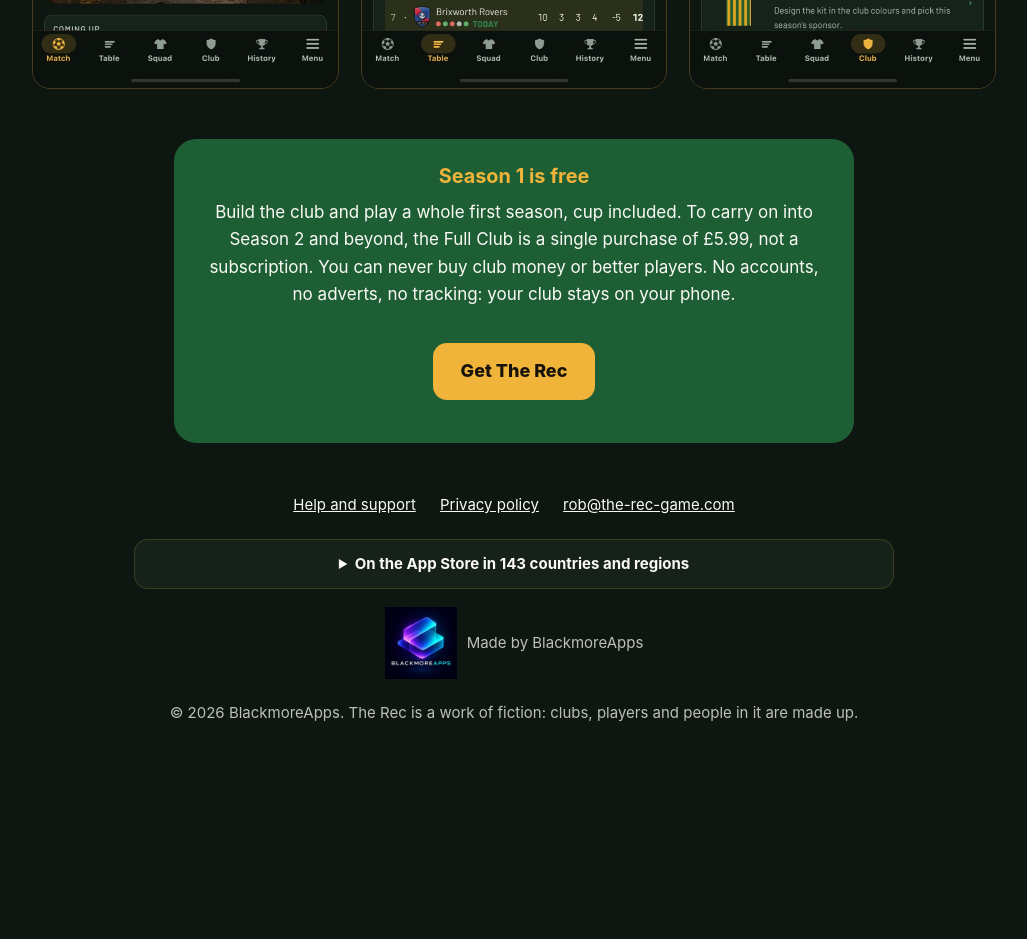
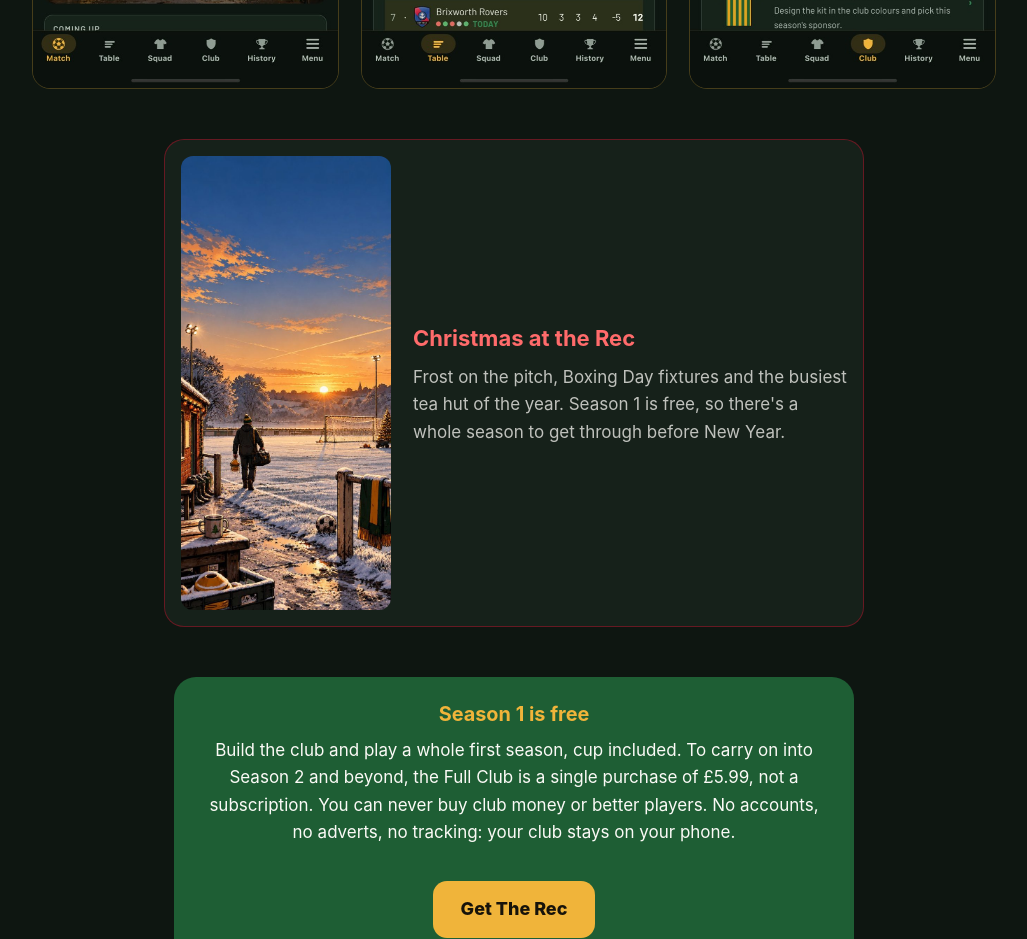
Before and after one commit to robblackmore-likelocker/the-rec-site, a plain HTML site: page index.html in a window 1280 px wide. Shown: the part 3720-4659 px from the top of the page, without its empty margins (126-1153 px from the left). Before the commit the page ends 4516 px from the top, so only its background shows below. Drawn offline with Linux system fonts and the light colour scheme.

Commit message:
Christmas at the Rec panel, with the game's own snowy Rec picture

```diff
--- a/index.html
+++ b/index.html
@@ -62,8 +62,14 @@
     .snow i { position: absolute; top: -12px; border-radius: 50%; background: #fff; opacity: .55; animation: fall linear infinite; }
     @keyframes fall { to { transform: translate3d(var(--drift, 20px), 105vh, 0); } }
     @media (prefers-reduced-motion: reduce) { .snow i { animation: none; display: none; } }
+    .xmas-panel { display: none; }
+    .xmas .xmas-panel { display: grid; grid-template-columns: minmax(0, 210px) 1fr; gap: 22px; align-items: center; max-width: 700px; margin: 50px auto 0; background: var(--card); border: 1px solid rgba(200,16,46,.45); border-radius: 20px; padding: 16px; }
+    .xmas-panel img { width: 100%; height: auto; border-radius: 12px; display: block; }
+    .xmas-panel h3 { color: #ff6b6b; margin: 0 0 8px; font-size: 22px; }
+    .xmas-panel p { margin: 0; color: var(--muted); }
     .wrap { position: relative; z-index: 1; }
     @media (max-width: 640px) { h2 { font-size: 22px; } .lede { font-size: 21px; } .story { gap: 10px; } .beat { padding: 8px; gap: 8px; border-radius: 14px; } .beat h3 { font-size: 15.5px; gap: 6px; } .beat h3 b { width: 22px; height: 22px; font-size: 12px; } .beat p { font-size: 13.5px; line-height: 1.45; } }
+    @media (max-width: 640px) { .xmas .xmas-panel { grid-template-columns: 120px 1fr; gap: 14px; padding: 12px; } .xmas-panel h3 { font-size: 18px; } .xmas-panel p { font-size: 14.5px; } }
     @media (max-width: 340px) { .story { grid-template-columns: 1fr; } }
   </style>
 </head>
@@ -127,6 +133,14 @@
       <img src="img/table.jpg" width="598" height="1300" loading="lazy" alt="The league table with every club's badge.">
       <img src="img/club.jpg" width="598" height="1300" loading="lazy" alt="The Club tab: the ground, funds and club people.">
     </div>
+
+    <section class="xmas-panel" aria-label="Christmas at the Rec">
+      <img src="img/xmas-rec.jpg" width="600" height="1297" loading="lazy" alt="The Rec under snow at sunset: a scarf on the fence, a mug on the tea hut and someone heading for the changing rooms with the kit bag.">
+      <div>
+        <h3>Christmas at the Rec</h3>
+        <p>Frost on the pitch, Boxing Day fixtures and the busiest tea hut of the year. Season 1 is free, so there's a whole season to get through before New Year.</p>
+      </div>
+    </section>
 
     <section class="price">
       <h3>Season 1 is free</h3>
```
Also changed, not shown: img/xmas-rec.jpg (added).
